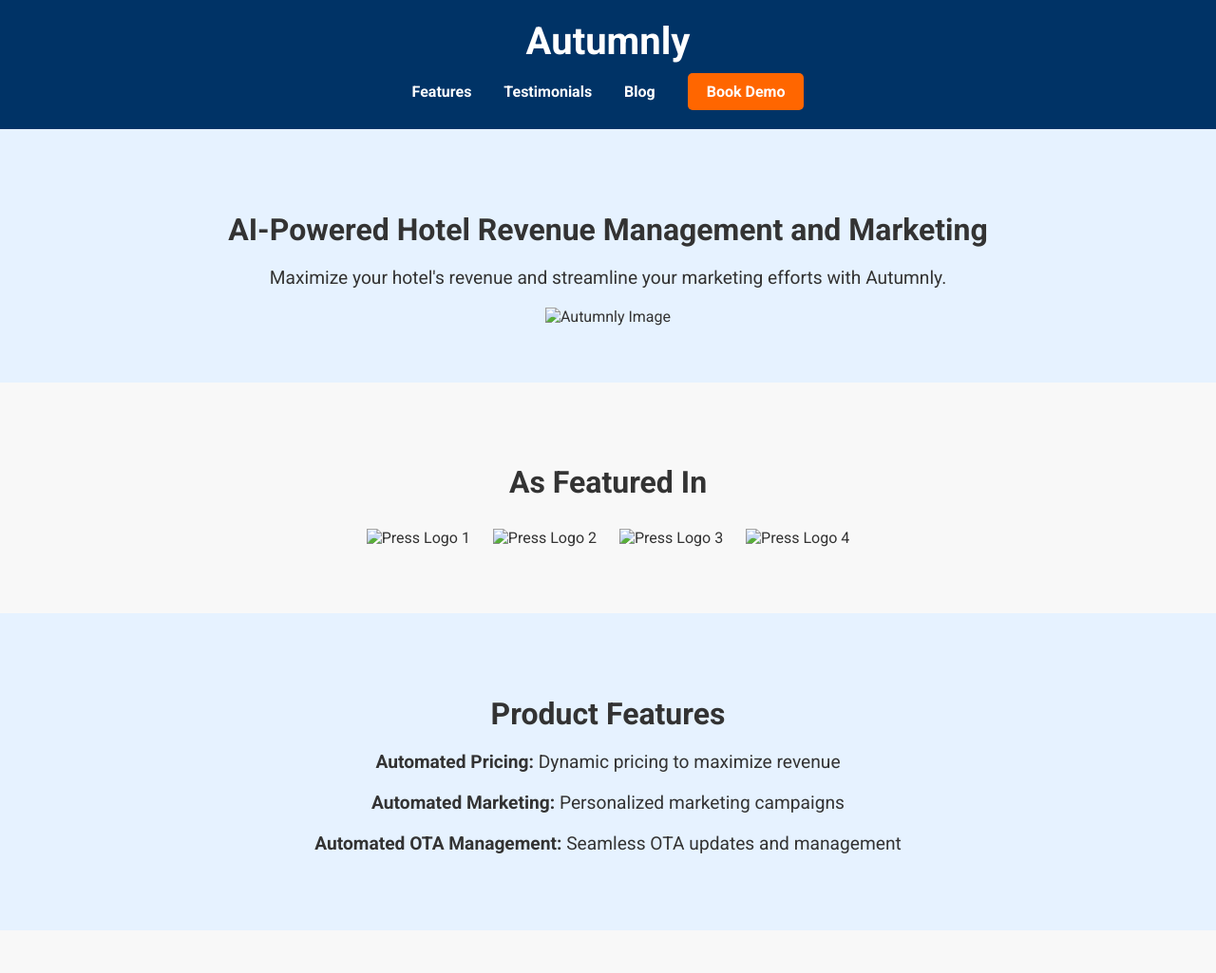
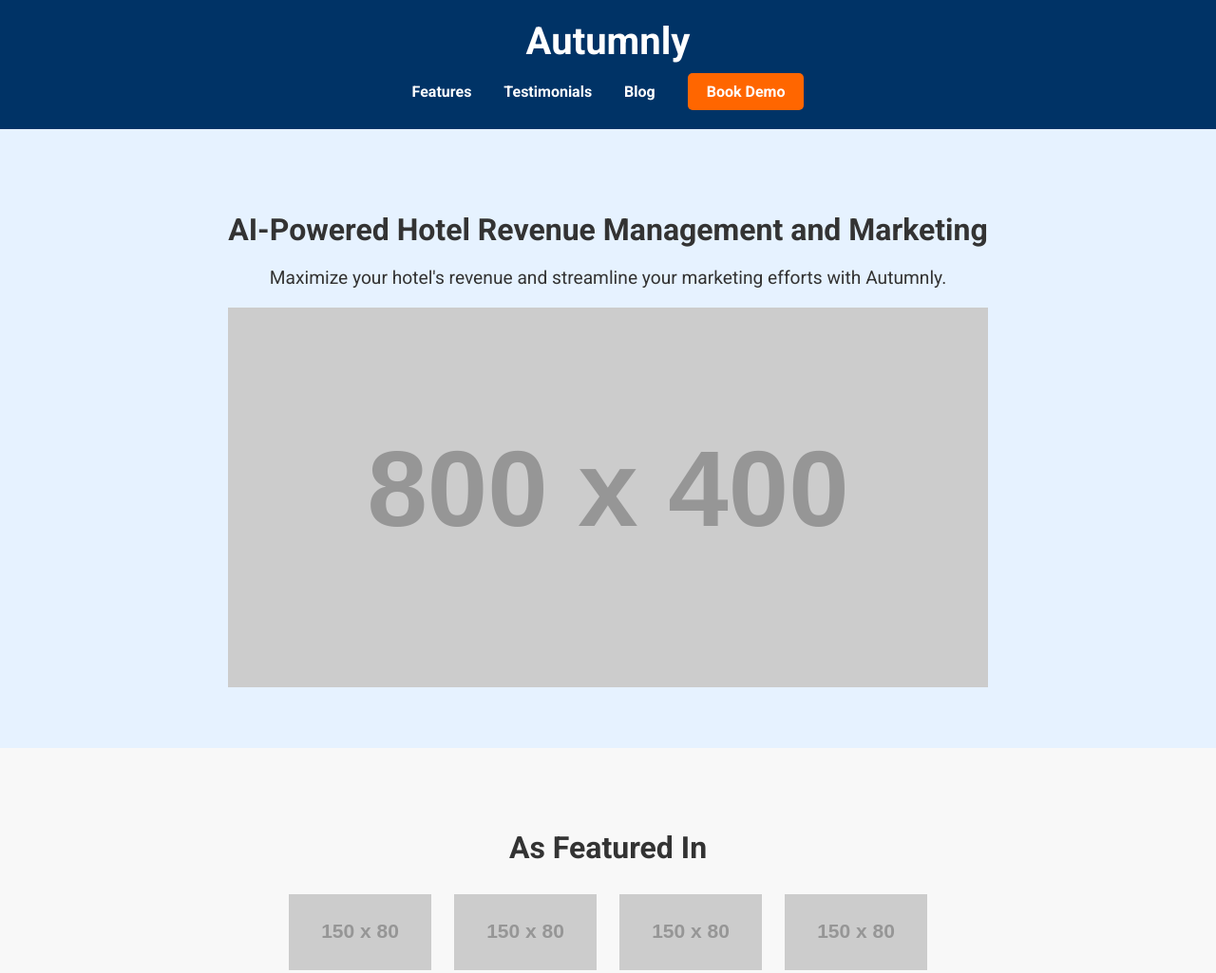
Before and after one commit to ramihotels/autumnly-demo, a plain HTML site: page autumnly gpt website.html in a window 1280 px wide. Shown: the top 1025 px of the page at 95% size. Drawn offline with Linux system fonts and the light colour scheme; placeholder pictures from the web are drawn by us.

Commit message:
Add files via upload

```diff
--- a/autumnly gpt website.html
+++ b/autumnly gpt website.html
@@ -86,15 +86,15 @@
     <div class="pane">
         <h2>AI-Powered Hotel Revenue Management and Marketing</h2>
         <p>Maximize your hotel's revenue and streamline your marketing efforts with Autumnly.</p>
-        <img src="your-image-url.jpg" alt="Autumnly Image">
+        <img src="https://via.placeholder.com/800x400" alt="Autumnly Image">
     </div>
 
     <div class="pane testimonials">
         <h2>As Featured In</h2>
-        <img src="logo1.png" alt="Press Logo 1">
-        <img src="logo2.png" alt="Press Logo 2">
-        <img src="logo3.png" alt="Press Logo 3">
-        <img src="logo4.png" alt="Press Logo 4">
+        <img src="https://via.placeholder.com/150x80" alt="Press Logo 1">
+        <img src="https://via.placeholder.com/150x80" alt="Press Logo 2">
+        <img src="https://via.placeholder.com/150x80" alt="Press Logo 3">
+        <img src="https://via.placeholder.com/150x80" alt="Press Logo 4">
     </div>
 
     <div class="pane" id="features">
```
